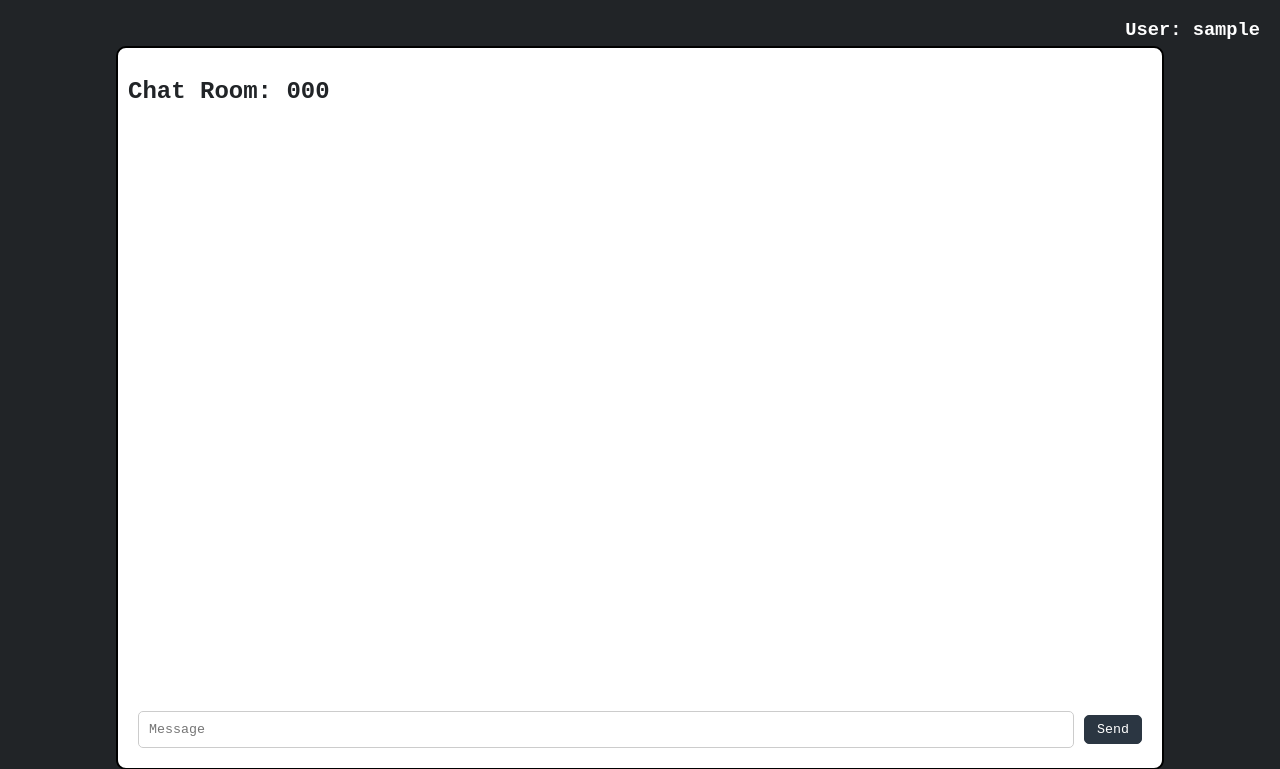
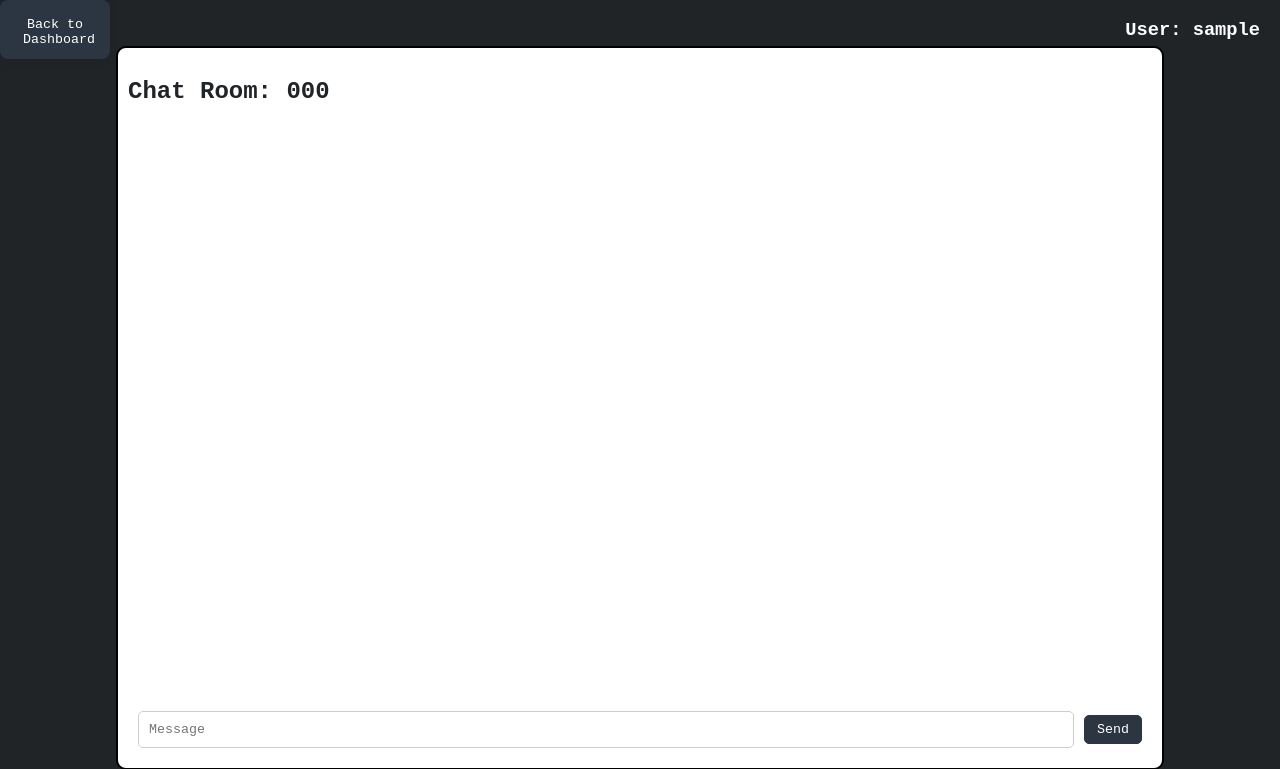
Before and after one commit to aryann4/chat-app, a Flask app: page /room/000 in a window 1280 px wide. Shown: the top 769 px of the page. Run offline with Flask 3, Linux system fonts and the light colour scheme; the visitor is signed in with stand-in values (Sample User, id 1); tables that the repository leaves empty hold one stand-in row (values such as "Sample post"); some libraries are stand-ins or nearby versions.

Commit message:
updted html

```diff
--- a/templates/room.html
+++ b/templates/room.html
@@ -1,6 +1,10 @@
 {% extends 'base.html' %}
 
 {% block content %}
+<form method="POST" action="{{ url_for('dashboard') }}" class="thedashbutton">
+  <button type="submit" class="back-btn" class="btn" name="dash_room">Back to Dashboard</button>
+</form>
+
 <div class="content">
   <div class="user-info">
     <h3>User: {{ username }}</h3>
@@ -52,7 +56,7 @@
       const messageInput = document.getElementById('message');
       const message = messageInput.value.trim();
       if (message !== '') {
-        socket.emit('message', { room_code: roomCode, message: message });  // Emit 'message' event with 'room_code' and 'message'
+        socket.emit('message', { room_code: roomCode, message: message });
         messageInput.value = '';
       }
     });
```
